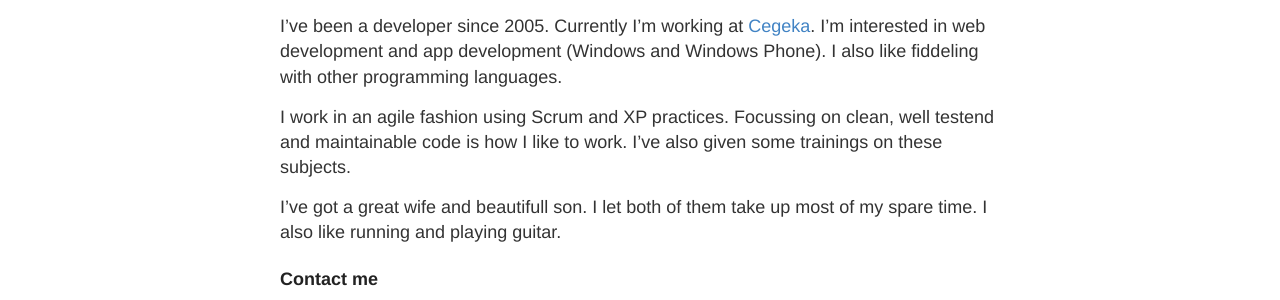
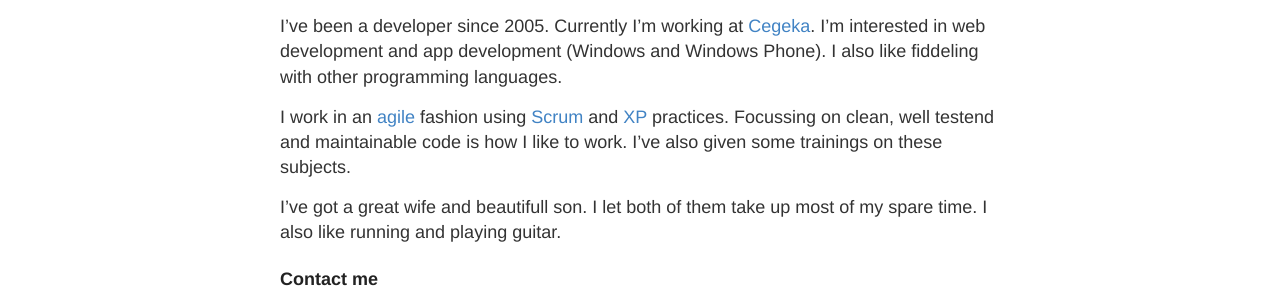
Before and after one commit to Rafvb/rafvb.github.io, a Jekyll site: the page built from about.md, in a window 1280 px wide. Shown: the part 305-605 px from the top of the page. Built offline with Jekyll 4.4.1, drawn with Linux system fonts in a browser that asks for light colours; part of the change alters nothing that is shown.

```diff
--- a/about.md
+++ b/about.md
@@ -11,7 +11,7 @@ It's nice that you've taken an interest in me! :)
 
 I've been a developer since 2005. Currently I'm working at [Cegeka](http://www.cegeka.com). I'm interested in web development and app development (Windows and Windows Phone). I also like fiddeling with other programming languages.
 
-I work in an agile fashion using Scrum and XP practices. Focussing on clean, well testend and maintainable code is how I like to work. I've also given some trainings on these subjects.
+I work in an [agile](http://www.agilemanifesto.org/) fashion using [Scrum](https://en.wikipedia.org/wiki/Scrum_(development)) and [XP](https://en.wikipedia.org/wiki/Extreme_Programming) practices. Focussing on clean, well testend and maintainable code is how I like to work. I've also given some trainings on these subjects.
 
 I've got a great wife and beautifull son. I let both of them take up most of my spare time. I also like running and playing guitar.
 
```
